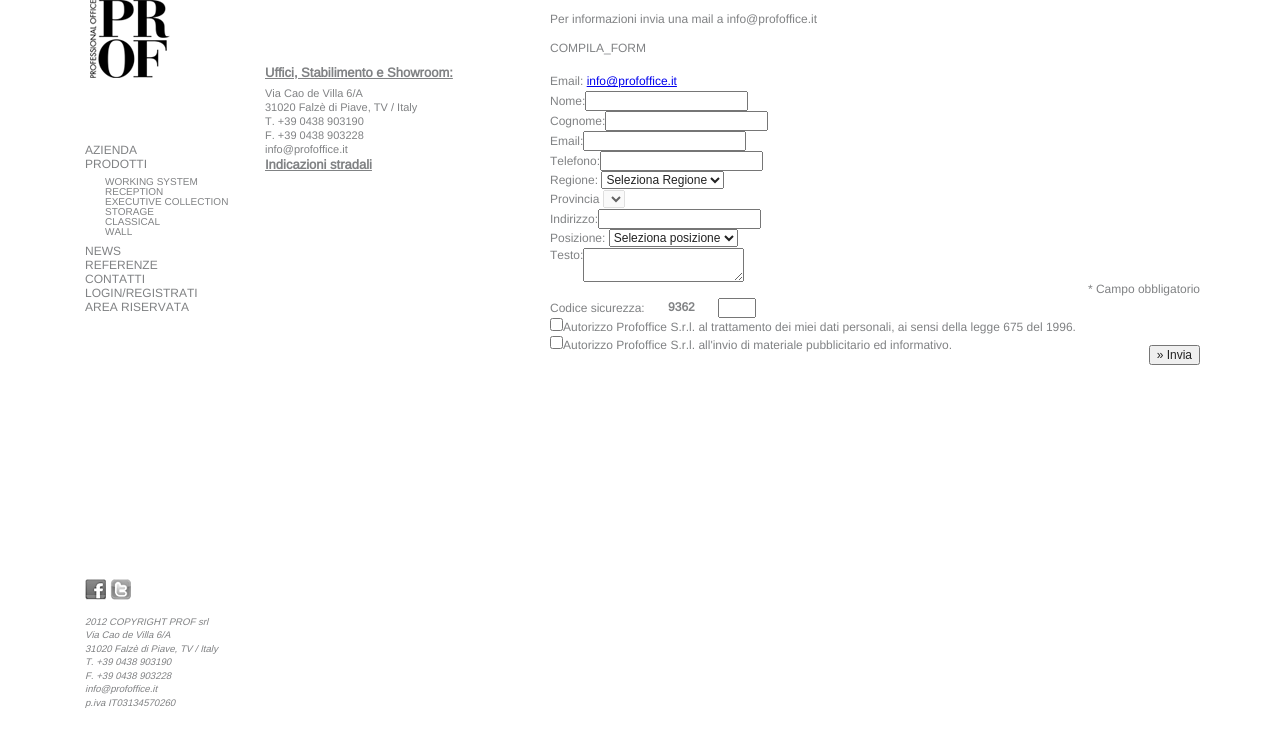
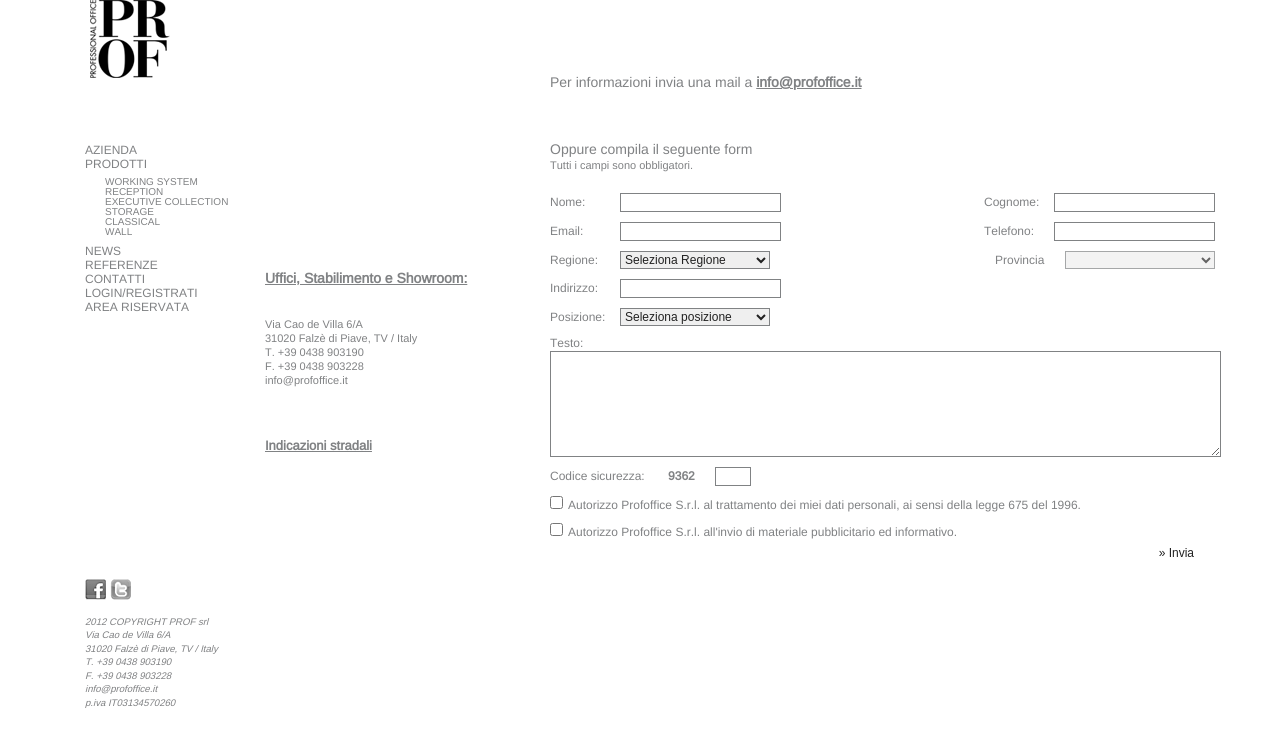
Before and after one commit to dannymarke/profoffice, a PHP site: page /contatti.php in a window 1280 px wide. Shown: the part 30-777 px from the top of the page. Run offline with PHP 8.4, Linux system fonts and the light colour scheme; data that the repository does not hold is empty; some libraries are stand-ins or nearby versions.

Commit message:
stilato form contatti

```diff
--- a/contatti.php
+++ b/contatti.php
@@ -31,7 +31,7 @@ if($lingua == "it") {
             <?php include_once "includes/main-header.php"; ?>
             <div id="main_body_wr">
                 <?php include_once "includes/main-sidebar.php"; ?>
-                <section id="main_content_wr" class="bg_zoom dyn_bg_wr">
+                <section id="main_content_wr">
                   <div id="left_wr">
                     <div id="text_wr">
                       <h2 id="product_name">Uffici, Stabilimento e Showroom:</h2>
@@ -47,28 +47,30 @@ if($lingua == "it") {
                       </article>
                     </div>
                   </div>
-                    <div id="right_wr" class="dyn_bg_wr">
-                        <p>Per informazioni invia una mail a <a class="email_link" href="mailto:info@profoffice.it">info@profoffice.it</a></p>
-                        <div id="right_container">
+                  <div id="right_wr">
                     <?php if(!isset($_GET['esito'])) { ?>
+                    <p class="incipit">
+                      <strong><?php echo(COMPILA_FORM_SENDMAIL);?> <a class="email_link" href="mailto:info@profoffice.it">info@profoffice.it</a></strong>
+                      <span><?php echo(COMPILA_FORM_FILLFORM);?></span>
+                      <ins><?php echo(COMPILA_FORM_REQUIRED);?></ins>
+                    </p>
                     <form id="contact_form" action="./actions/doContatti.php" method="post">
                       <fieldset>
-                            <div>
-                            <?php echo(COMPILA_FORM);?><br/><br/>
-                            Email: <a href="mailto:info@profoffice.it">info@profoffice.it</a>
+                        <div class="row">
+                          <div class="column"><label for="_nome"><?php echo(NOME);?></label><input class="required _name" type="text" name="nome" id="_nome"/></div>
+                          <div class="column"><label for="_cognome"><?php echo(COGNOME);?></label><input class="required _name" type="text" name="cognome" id="_cognome"/></div>
                         </div>
-                          </fieldset>
-                          <fieldset>
-                            <div><label for="_nome"><?php echo(NOME);?></label><input class="required _name" type="text" name="nome" id="_nome"/></div>
-                            <div><label for="_cognome"><?php echo(COGNOME);?></label><input class="required _name" type="text" name="cognome" id="_cognome"/></div>
-                            <div><label for="_email"><?php echo(EMAIL);?></label><input class="required _email" type="text" name="email" id="_email"/></div>
-                            <div><label for="_telefono"><?php echo(TELEFONO);?></label><input type="text" name="telefono" id="_telefono"/></div>
+                        <div class="row">
+                          <div class="column"><label for="_email"><?php echo(EMAIL);?></label><input class="required _email" type="text" name="email" id="_email"/></div>
+                          <div class="column"><label for="_telefono"><?php echo(TELEFONO);?></label><input class="required _tel" type="text" name="telefono" id="_telefono"/></div>
+                        </div>
                         <?php
                         if($lingua == "it") {
                         ?>
-                            <div>
+                        <div class="row">
+                          <div class="column">
                             <label for="_regione"><?php echo(REGIONE);?></label>
-                              <select name="regione" id="_regione">
+                            <select name="regione" id="_regione" class="required _select">
                               <option value=""><?php echo(SELEZIONA_REGIONE);?></option>
                             <?php
                             while ($row = mysql_fetch_assoc($regioni)) { ?>
@@ -78,19 +80,20 @@ if($lingua == "it") {
                             ?>
                             </select>
                           </div>
-                            <div>
+                          <div class="column">
                             <label for="_provincia"><?php echo(SELEZIONA_PROVINCIA);?></label>
-                              <select name="provincia" id="_provincia" disabled="disabled">
+                            <select name="provincia" id="_provincia" disabled="disabled" class="required _select">
                             </select>
+                          </div>
                         </div>
                         <?php
                         } else { ?>
-                            <div><label for="_nazione"><?php echo(NAZIONE);?></label><input type="text" name="nazione" id="_nazione"/></div>
+                        <div class="row"><label for="_nazione"><?php echo(NAZIONE);?></label><input class="required" type="text" name="nazione" id="_nazione"/></div>
                         <?php
                         }
                         ?>
-                            <div><label for="_indirizzo"><?php echo(INDIRIZZO);?></label><input type="text" name="indirizzo" id="_indirizzo"/></div>
-                            <div>
+                        <div class="row"><label for="_indirizzo"><?php echo(INDIRIZZO);?></label><input class="required _address" type="text" name="indirizzo" id="_indirizzo"/></div>
+                        <div class="row">
                           <label for="_posizione"><?php echo(POSIZIONE);?></label>
                           <select name="posizione" id="_posizione" class="required _select">
                             <option value=""><?php echo(SELEZIONA_POSIZIONE);?></option>
@@ -103,9 +106,8 @@ if($lingua == "it") {
                             <option value="Altro"><?php echo(ALTRO);?></option>
                           </select>
                         </div>
-                            <div style="margin:0;"><label for="_testo"><?php echo(TESTO);?></label><textarea name="testo" id="_testo"></textarea></div>
-                            <div style="text-align:right; padding: 0 15px 0 0; font-size:12px; line-height:16px;"><?php echo(DATI_OBBLIGATORI);?></div>
-                            <div>
+                        <div class="row"><label for="_testo"><?php echo(TESTO);?></label><textarea class="required _message" name="testo" id="_testo"></textarea></div>
+                        <div class="row">
                           <label for="_sicurezza" id="lbl_sicurezza" style="width:auto;">
                             <?php echo(CODICE_SICUREZZA);?>
                             <strong id="captcha" style="display:inline-block; margin:0 20px; vertical-align:middle;">
@@ -117,23 +119,27 @@ if($lingua == "it") {
                               </script>
                             </strong>
                           </label>
-                              <input style="width:30px;" type="text" name="sicurezza" id="_sicurezza" maxlength="4" />
+                          <input style="width:30px; min-width: auto;" type="text" name="sicurezza" id="_sicurezza" maxlength="4" />
                         </div>
-                            <div class="checkbox_wrapper"><input class="required _checkbox" type="checkbox" name="dati" id="_dati"/><label for="_dati"><?php echo(PRIVACY);?></label></div>
-                            <div class="checkbox_wrapper"><input type="checkbox" name="adv" id="_adv"/><label for="_adv"><?php echo(MATERIALE);?></label></div>
-                            <div style="text-align:right; padding: 0 15px 0 0; margin-top:-10px;"><button style="cursor:pointer;" type="submit">&raquo; <?php echo(INVIA);?></button></div>
+                        <div class="row"><input class="required _checkbox" type="checkbox" name="dati" id="_dati"/><label class="wide" for="_dati"><?php echo(PRIVACY);?></label></div>
+                        <div class="row"><input type="checkbox" name="adv" id="_adv"/><label class="wide" for="_adv"><?php echo(MATERIALE);?></label></div>
+                        <div class="row" style="text-align:right; padding: 0 15px 0 0; margin-top:-5px;"><button style="cursor:pointer;" type="submit">&raquo; <?php echo(INVIA);?></button></div>
                       </fieldset>
                     </form>
                     <?php } else { ?>
                     <div>
                       <?php if(isset($_GET['esito']) && $_GET['esito'] == "ok") { ?>
-                        <?php echo(utf8_encode(SPEDIZIONE_OK));?>
+                      <p class="incipit">
+                        <strong><?php echo(utf8_encode(SPEDIZIONE_OK));?></strong>
+                      </p>
                       <?php } else { ?>
+                      <p class="incipit">
+                        <strong><?php echo(COMPILA_FORM_SENDMAIL);?> <a class="email_link" href="mailto:info@profoffice.it">info@profoffice.it</a></strong>
                         <?php echo(utf8_encode(SPEDIZIONE_KO));?>
+                      </p>
                       <?php } ?>
                     </div>
                     <?php } ?>
-                        </div>
                   </div>
                 </section>
             </div>
@@ -171,6 +177,30 @@ if($lingua == "it") {
                     label.removeClass('err');
                   } else {
                     label.addClass('err');
+                  }
+                }
+
+                if(me.hasClass('_tel')){
+                  if(me.val() == ''){
+                    label.addClass('err');
+                  } else {
+                    label.removeClass('err');
+                  }
+                }
+
+                if(me.hasClass('_address')){
+                  if(me.val() == ''){
+                    label.addClass('err');
+                  } else {
+                    label.removeClass('err');
+                  }
+                }
+
+                if(me.hasClass('_message')){
+                  if(me.val() == ''){
+                    label.addClass('err');
+                  } else {
+                    label.removeClass('err');
                   }
                 }
 
--- a/css/style.css
+++ b/css/style.css
@@ -342,12 +342,15 @@ body {
 }
 #main_wr #main_body_wr #main_content_wr #left_wr {
   position: absolute;
-  top: 65px;
+  top: 75px;
   bottom: 0;
   left: 0;
   width: 285px;
   margin: 0;
   padding: 0;
+}
+.contatti_wr #main_wr #main_body_wr #main_content_wr #left_wr {
+  top: 270px;
 }
 #main_wr #main_body_wr #main_content_wr #left_wr #text_wr {
   margin: 0 20px 0 0;
@@ -356,7 +359,8 @@ body {
 #main_wr #main_body_wr #main_content_wr #left_wr #text_wr #product_name {
   margin: 0;
   padding: 0;
-  font-size: 13px;
+  font-size: 14px;
+  line-height: 18px;
   color: #808284;
   text-decoration: underline;
 }
@@ -369,6 +373,9 @@ body {
   padding: 0;
   font-size: 11px;
   line-height: 14px;
+}
+.contatti_wr #main_wr #main_body_wr #main_content_wr #left_wr #text_wr #product_description_wr #intro_text {
+  margin: 30px 0 50px;
 }
 #main_wr #main_body_wr #main_content_wr #left_wr #text_wr #product_description_wr #resources_list {
   margin: 40px 0 0 0;
@@ -495,7 +502,8 @@ body {
 }
 
 .err {
-  border: 1px #f00 solid;
+  color: #ff0000;
+  text-decoration: underline;
 }
 
 #main_slideshow_wr {
@@ -578,3 +586,88 @@ body {
 .lt-ie9 #main_slideshow_wr #main_slideshow_list li img {
   background-color: #ffffff;
 }
+
+.incipit {
+  margin: 75px 0 20px;
+  font-size: 14px;
+  line-height: 17px;
+}
+.incipit strong {
+  display: block;
+  margin: 0 0 50px 0;
+  font-weight: normal;
+}
+.incipit strong a {
+  font-weight: bold;
+  text-decoration: underline;
+}
+.incipit span {
+  display: block;
+}
+.incipit ins {
+  display: block;
+  font-size: 11px;
+  line-height: 14px;
+  text-decoration: none;
+}
+
+.contatti_wr #contact_form .row {
+  margin: 0 0 10px;
+  font-size: 0;
+  line-height: 0;
+}
+.contatti_wr #contact_form .row .column {
+  width: 50%;
+  margin: 0;
+  padding: 0;
+  display: inline-block;
+}
+.lt-ie8 .contatti_wr #contact_form .row .column {
+  display: inline;
+}
+.contatti_wr #contact_form .row .column + .column {
+  text-align: right;
+}
+.contatti_wr #contact_form .row label {
+  display: inline-block;
+  width: 70px;
+  font-size: 12px;
+  line-height: 15px;
+  text-align: left;
+}
+.lt-ie8 .contatti_wr #contact_form .row label {
+  display: inline;
+}
+.contatti_wr #contact_form .row label.wide {
+  width: auto;
+  margin: 0 0 0 5px;
+}
+.contatti_wr #contact_form .row input {
+  font-size: 12px;
+  line-height: 15px;
+  border: 1px #808284 solid;
+}
+.contatti_wr #contact_form .row input[type="text"] {
+  min-width: 150px;
+}
+.contatti_wr #contact_form .row button {
+  font-size: 12px;
+  line-height: 15px;
+  border: 1px #fff solid;
+  background-color: #fff;
+  padding: 0px 5px;
+}
+.contatti_wr #contact_form .row select {
+  min-width: 150px;
+  font-size: 12px;
+  line-height: 15px;
+  border: 1px #808284 solid;
+}
+.contatti_wr #contact_form .row textarea {
+  width: 100%;
+  height: 100px;
+  margin: 0 1px 0 0;
+  font-size: 12px;
+  line-height: 15px;
+  border: 1px #808284 solid;
+}
--- a/scss/style.scss
+++ b/scss/style.scss
@@ -368,19 +368,23 @@ body {
 			}
 			#left_wr {
 				position: absolute;
-				top: 65px;
+				top: 75px;
 				bottom: 0;
 				left: 0;
 				width: $product_sidebar_width;
 				margin: 0;
 				padding: 0;
+				.contatti_wr & {
+					top: 270px;
+				}
 				#text_wr {
 					margin: 0 20px 0 0;
 					padding: 0;
 					#product_name {
 						margin: 0;
 						padding: 0;
-						font-size: 13px;
+						font-size: 14px;
+						line-height: 18px;
 						color: $text_color;
 						text-decoration: underline;
 					}
@@ -392,6 +396,9 @@ body {
 							padding: 0;
 							font-size: 11px;
 							line-height: 14px;
+							.contatti_wr & {
+								margin: 30px 0 50px;
+							}
 						}
 						#resources_list {
 							margin: 40px 0 0 0;
@@ -525,7 +532,9 @@ body {
 }
 
 .err {
-	border: 1px #f00 solid;
+	// border: 1px #f00 solid;
+	color: #ff0000;
+	text-decoration: underline;
 }
 
 #main_slideshow_wr {
@@ -606,3 +615,88 @@ body {
 		}
 	}
 }
+
+.incipit {
+	margin: 75px 0 20px;
+	font-size: 14px;
+	line-height: 17px;
+	strong {
+		display: block;
+		margin: 0 0 50px 0;
+		font-weight: normal;
+		a {
+			font-weight: bold;
+			text-decoration: underline;
+		}
+	}
+	span {
+		display: block;
+	}
+	ins {
+		display: block;
+		font-size: 11px;
+		line-height: 14px;
+		text-decoration: none;
+	}
+}
+
+.contatti_wr {
+	#contact_form {
+		.row {
+			margin: 0 0 10px;
+			font-size: 0;
+			line-height: 0;
+			.column {
+				width: 50%;
+				margin: 0;
+				padding: 0;
+				display: inline-block;
+				.lt-ie8 & { display: inline }
+				&  + .column {
+					text-align: right;
+				}
+			}
+			label {
+				display: inline-block;
+				.lt-ie8 & { display: inline }
+				width: 70px;
+				font-size: 12px;
+				line-height: 15px;
+				text-align: left;
+				&.wide {
+					width: auto;
+					margin: 0 0 0 5px;
+				}
+			}
+			input {
+				font-size: 12px;
+				line-height: 15px;
+				border: 1px #808284 solid;
+				&[type="text"]{
+					min-width: 150px;
+				}
+			}
+			button {
+				font-size: 12px;
+				line-height: 15px;
+				border: 1px #fff solid;
+				background-color: #fff;
+				padding: 0px 5px;
+			}
+			select {
+				min-width: 150px;
+				font-size: 12px;
+				line-height: 15px;
+				border: 1px #808284 solid;
+			}
+			textarea {
+				width: 100%;
+				height: 100px;
+				margin: 0 1px 0 0;
+				font-size: 12px;
+				line-height: 15px;
+				border: 1px #808284 solid;
+			}
+		}
+	}
+}
```
Lines whose indentation alone changed are shown as unchanged.
